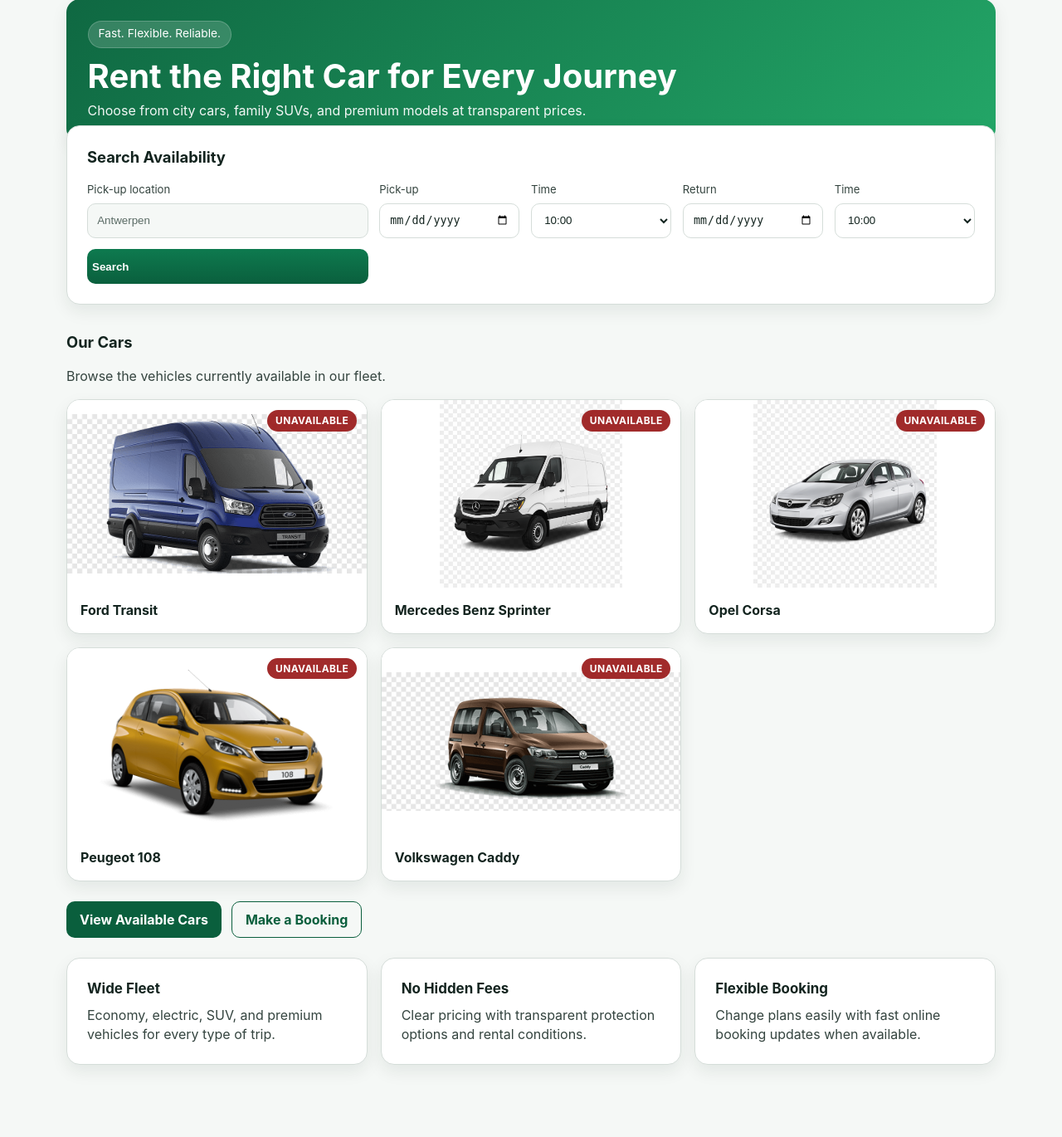
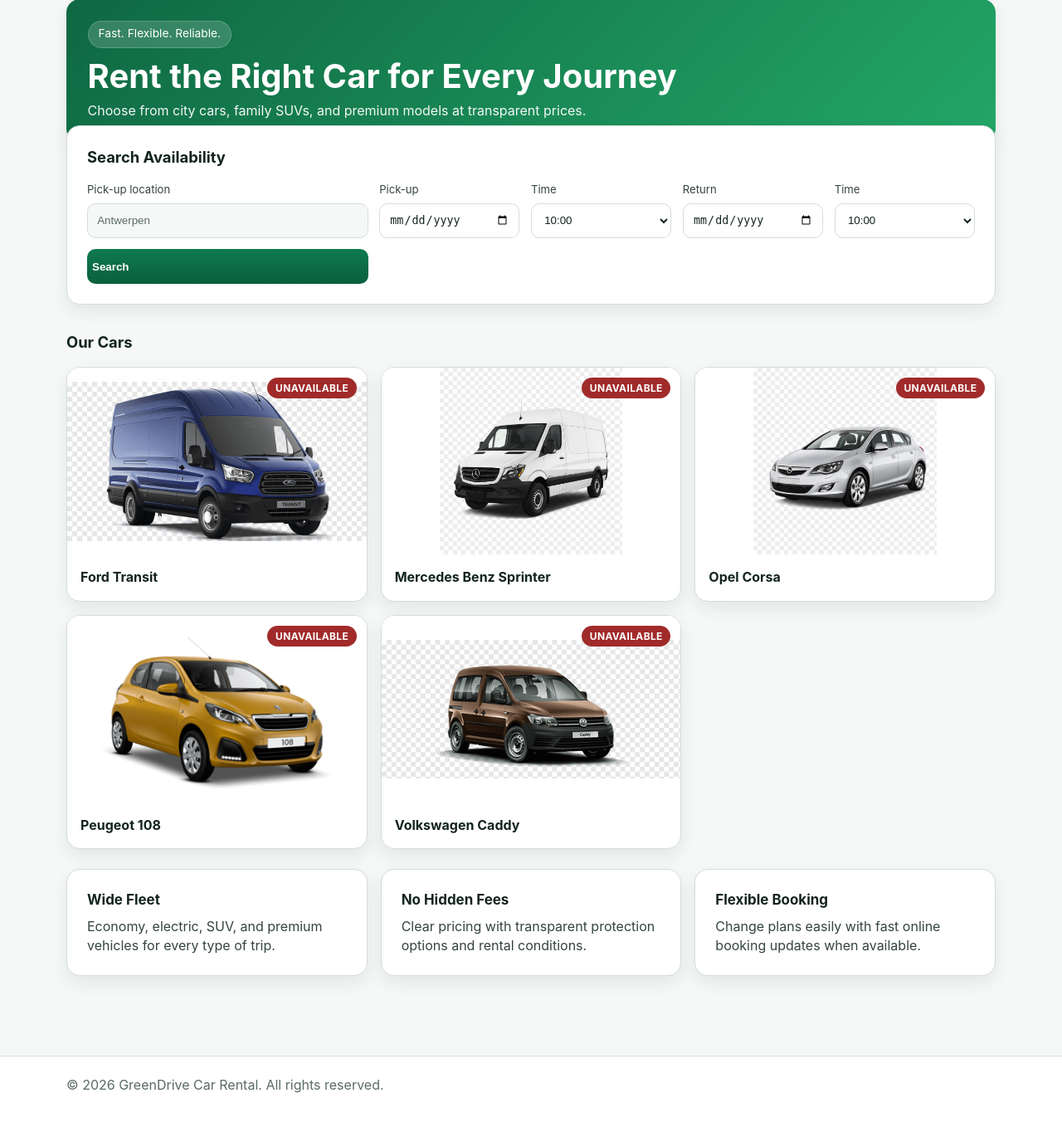
Before and after one commit to DuraScrin/CarRenting, a PHP site: page / in a window 1280 px wide. Shown: the part 102-1472 px from the top of the page at 83% size. After the commit the page ends 1419 px from the top, so only its background shows below. Run offline with PHP 8.4, Linux system fonts and the light colour scheme.

Commit message:
Remove fleet subtitle and actions-row section from homepage

```diff
--- a/public_html/src/views/home.php
+++ b/public_html/src/views/home.php
@@ -96,7 +96,6 @@
         <section class="container gallery-section">
             <div class="section-heading">
                 <h2 class="section-title">Our Cars</h2>
-                <p class="section-subtitle">Browse the vehicles currently available in our fleet.</p>
             </div>
 
             <?php if (!empty($carImages)): ?>
@@ -123,11 +122,6 @@
             <?php endif; ?>
         </section>
 
-        <section class="container actions-row">
-            <a href="/cars" class="btn btn-primary">View Available Cars</a>
-            <a href="/booking" class="btn btn-ghost">Make a Booking</a>
-        </section>
-
         <section class="container highlights-grid">
             <article class="card feature-card">
                 <h3>Wide Fleet</h3>
```
